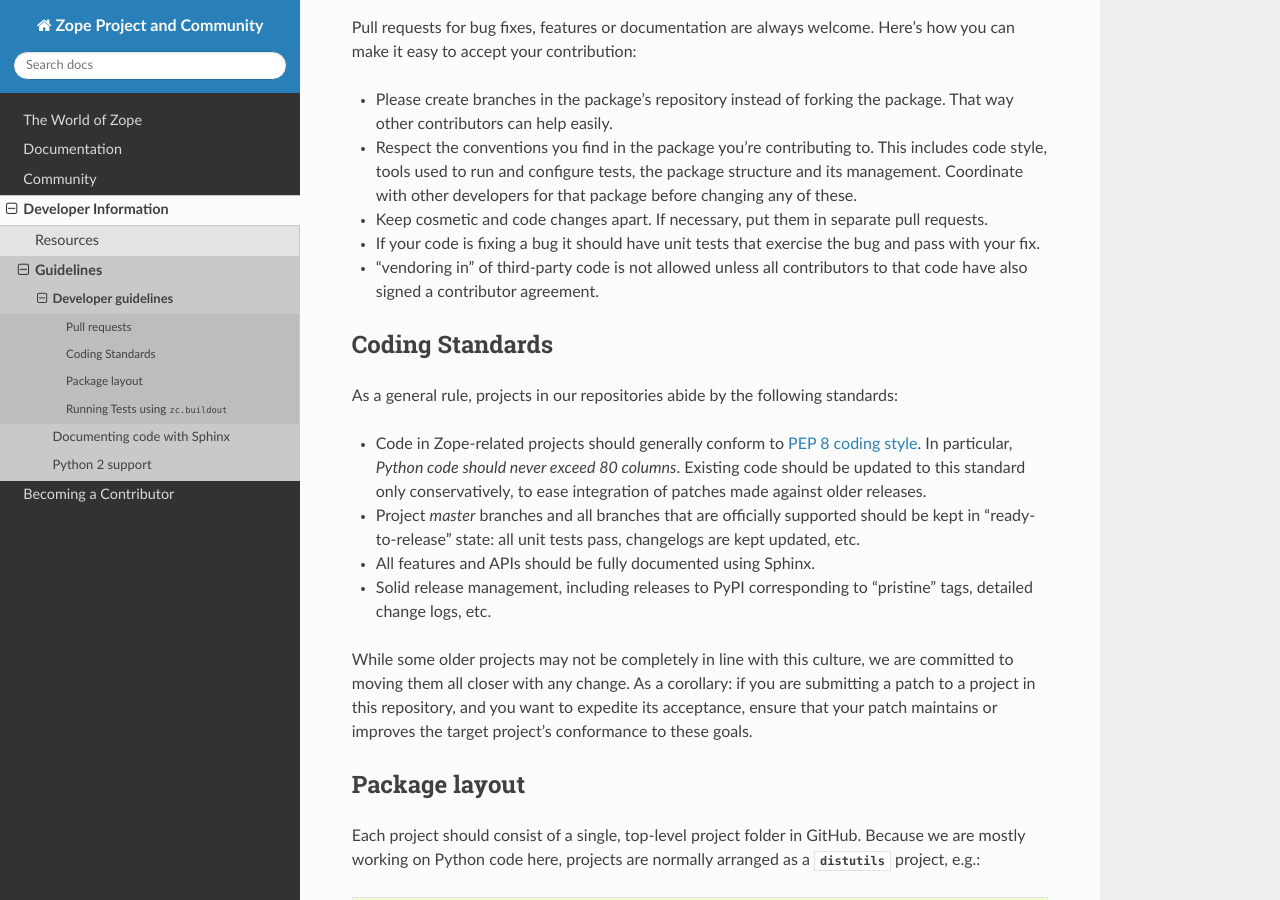
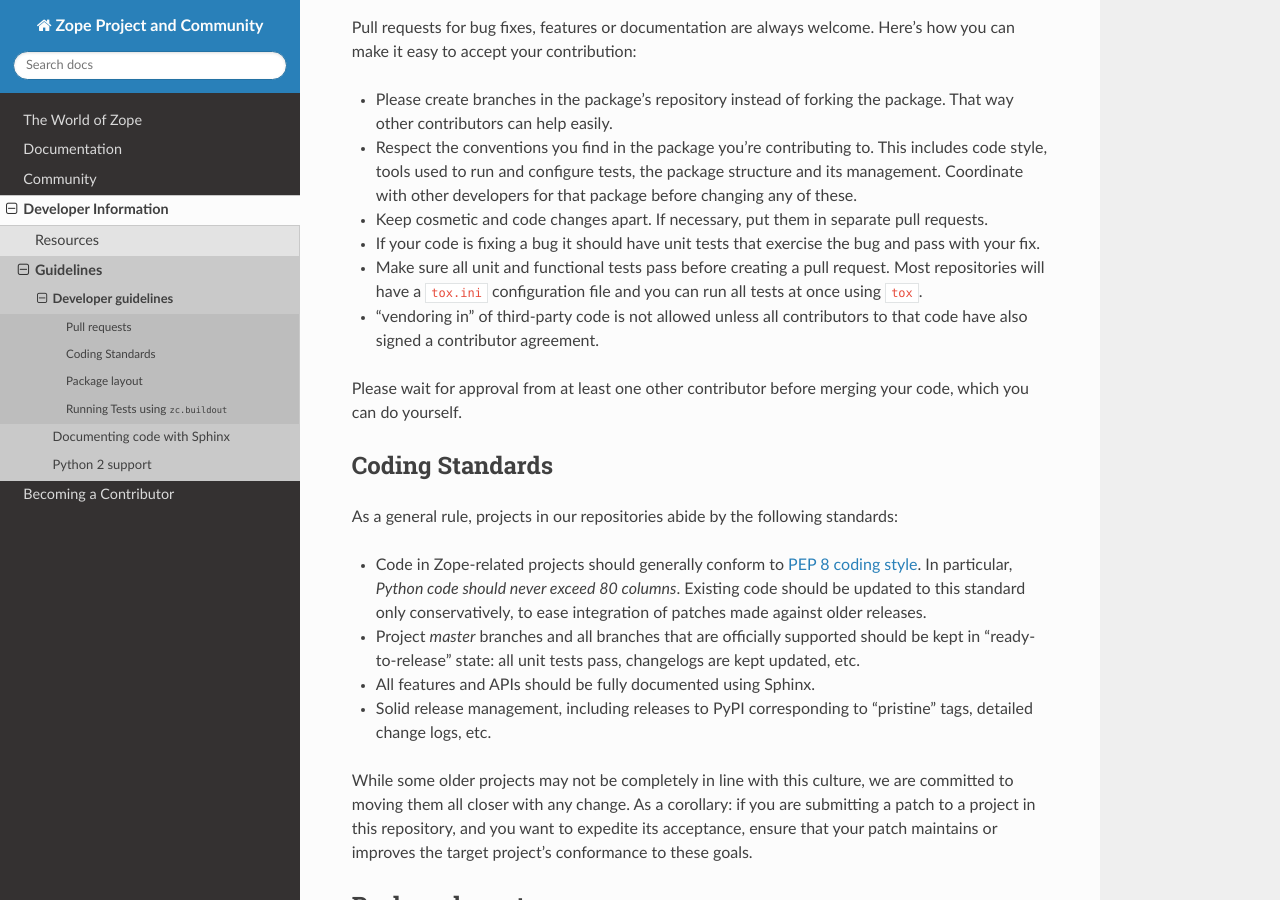
Before and after one commit to zopefoundation/www.zope.org, a Sphinx documentation site: the page built from docs/developer/guidelines.rst, in a window 1280 px wide and 900 px high, scrolled down 325 px. Built offline with Sphinx 7.4.7 and the Read the Docs theme 2.0.0, drawn with Linux system fonts in a browser that asks for light colours.

Commit message:
- more information about running tests

```diff
--- a/docs/developer/guidelines.rst
+++ b/docs/developer/guidelines.rst
@@ -27,8 +27,15 @@ Here's how you can make it easy to accept your contribution:
 - If your code is fixing a bug it should have unit tests that exercise the
   bug and pass with your fix.
 
+- Make sure all unit and functional tests pass before creating a pull request.
+  Most repositories will have a ``tox.ini`` configuration file and you can run
+  all tests at once using ``tox``.
+
 - "vendoring in" of third-party code is not allowed unless all contributors to
   that code have also signed a contributor agreement.
+
+Please wait for approval from at least one other contributor before merging
+your code, which you can do yourself.
 
 
 .. _coding-standards:
```
